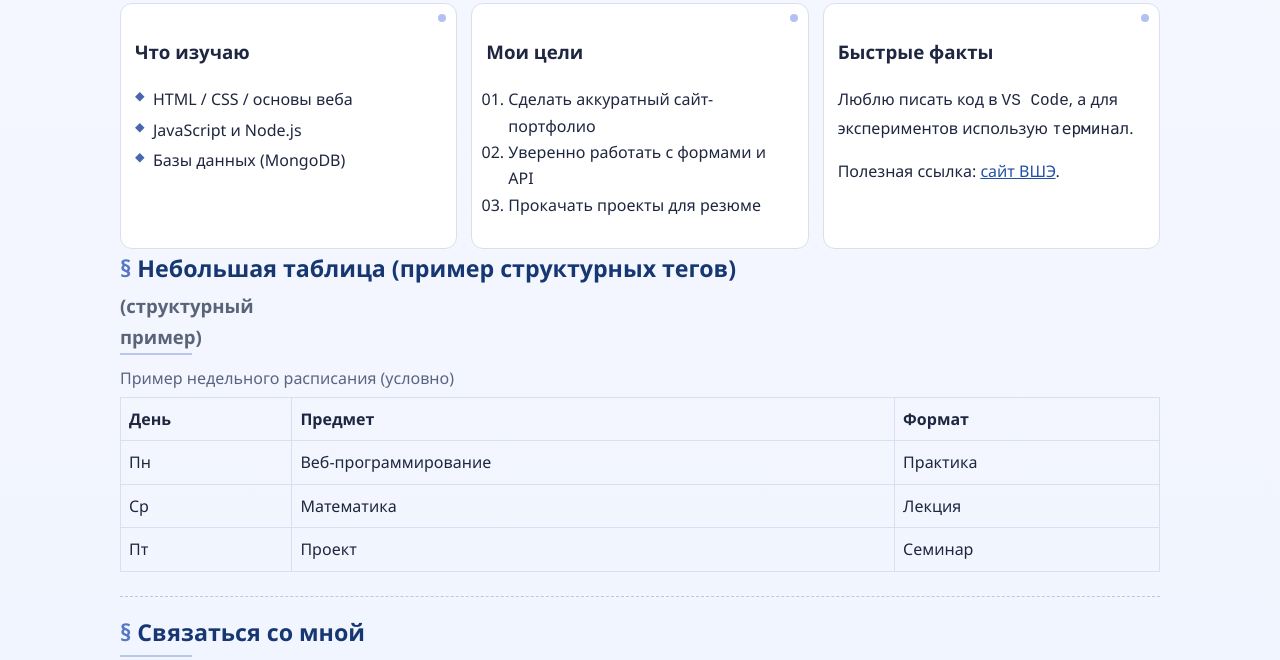
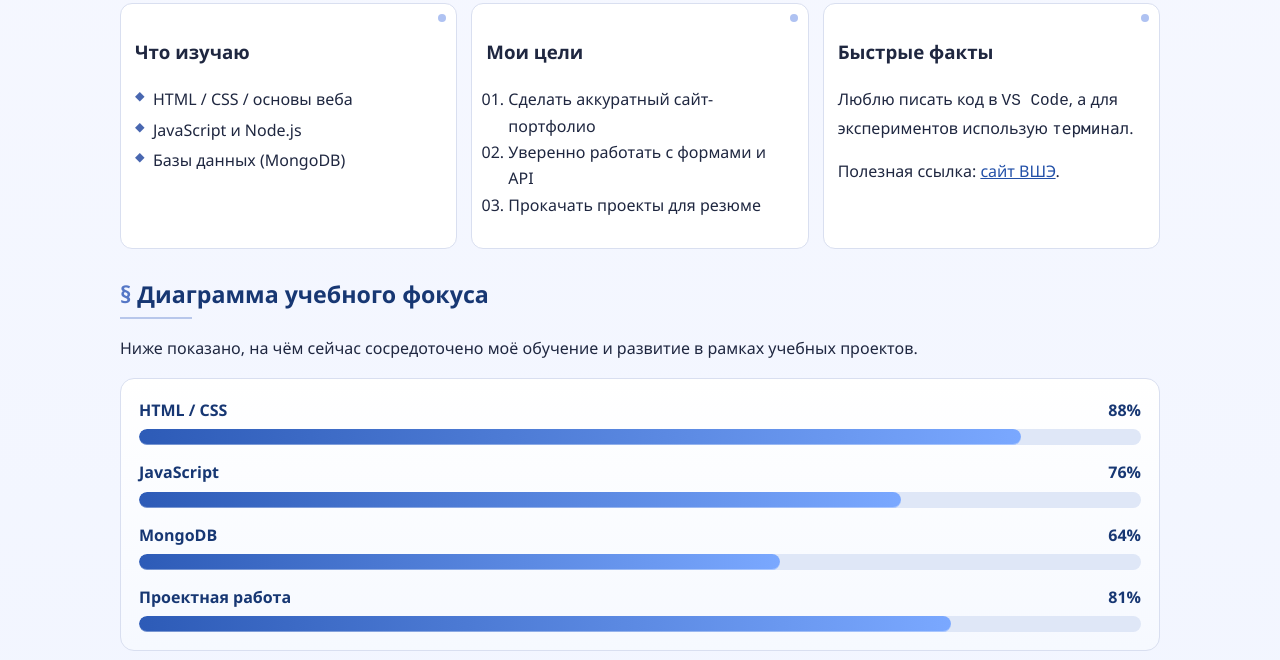
Before and after one commit to Arthur5038/hse-student-site, a website: page index.html in a window 1280 px wide. Shown: the part 862-1522 px from the top of the page. Drawn offline with nearby package versions, Linux system fonts and the light colour scheme.

Commit message:
прак4

```diff
--- a/css/style.css
+++ b/css/style.css
@@ -189,6 +189,55 @@ a:hover {
   border-radius: 12px;
   padding: 14px;
   background: var(--surface);
+}
+
+.chart-section {
+  margin-top: 26px;
+}
+
+.chart-card {
+  border: 1px solid var(--border);
+  border-radius: 14px;
+  padding: 18px;
+  background: linear-gradient(180deg, #ffffff, #f6f9ff);
+}
+
+.skill-chart {
+  list-style: none;
+  margin: 0;
+  padding: 0;
+  display: grid;
+  gap: 14px;
+}
+
+.skill-chart-item {
+  margin: 0;
+}
+
+.skill-chart-head {
+  display: flex;
+  justify-content: space-between;
+  align-items: baseline;
+  gap: 12px;
+  margin-bottom: 6px;
+  font-weight: 600;
+  color: var(--brand-strong);
+}
+
+.skill-chart-track {
+  width: 100%;
+  height: 16px;
+  border-radius: 999px;
+  overflow: hidden;
+  background: #dfe7f7;
+}
+
+.skill-chart-fill {
+  width: var(--level);
+  height: 100%;
+  border-radius: 999px;
+  background: linear-gradient(90deg, #2d5bb7, #7aa8ff);
+  box-shadow: inset 0 -1px 0 rgba(255, 255, 255, 0.35);
 }
 
 .card::after {
@@ -524,6 +573,10 @@ button.secondary {
     grid-template-columns: 1fr;
   }
 
+  .skill-chart-head {
+    font-size: 0.95rem;
+  }
+
   .actions {
     flex-direction: column;
     align-items: stretch;
--- a/index.html
+++ b/index.html
@@ -110,6 +110,54 @@
       </div>
     </section>
 
+    <section aria-labelledby="chart-title" class="chart-section">
+      <h2 id="chart-title">Диаграмма учебного фокуса</h2>
+      <p>
+        Ниже показано, на чём сейчас сосредоточено моё обучение и развитие в рамках учебных проектов.
+      </p>
+
+      <div class="chart-card">
+        <ul class="skill-chart" aria-label="Диаграмма учебного фокуса">
+          <li class="skill-chart-item" style="--level: 88%;">
+            <div class="skill-chart-head">
+              <span>HTML / CSS</span>
+              <strong>88%</strong>
+            </div>
+            <div class="skill-chart-track" aria-hidden="true">
+              <div class="skill-chart-fill"></div>
+            </div>
+          </li>
+          <li class="skill-chart-item" style="--level: 76%;">
+            <div class="skill-chart-head">
+              <span>JavaScript</span>
+              <strong>76%</strong>
+            </div>
+            <div class="skill-chart-track" aria-hidden="true">
+              <div class="skill-chart-fill"></div>
+            </div>
+          </li>
+          <li class="skill-chart-item" style="--level: 64%;">
+            <div class="skill-chart-head">
+              <span>MongoDB</span>
+              <strong>64%</strong>
+            </div>
+            <div class="skill-chart-track" aria-hidden="true">
+              <div class="skill-chart-fill"></div>
+            </div>
+          </li>
+          <li class="skill-chart-item" style="--level: 81%;">
+            <div class="skill-chart-head">
+              <span>Проектная работа</span>
+              <strong>81%</strong>
+            </div>
+            <div class="skill-chart-track" aria-hidden="true">
+              <div class="skill-chart-fill"></div>
+            </div>
+          </li>
+        </ul>
+      </div>
+    </section>
+
     <section aria-labelledby="table-title">
       <h2 id="table-title">Небольшая таблица (пример структурных тегов)</h2>
 
```
